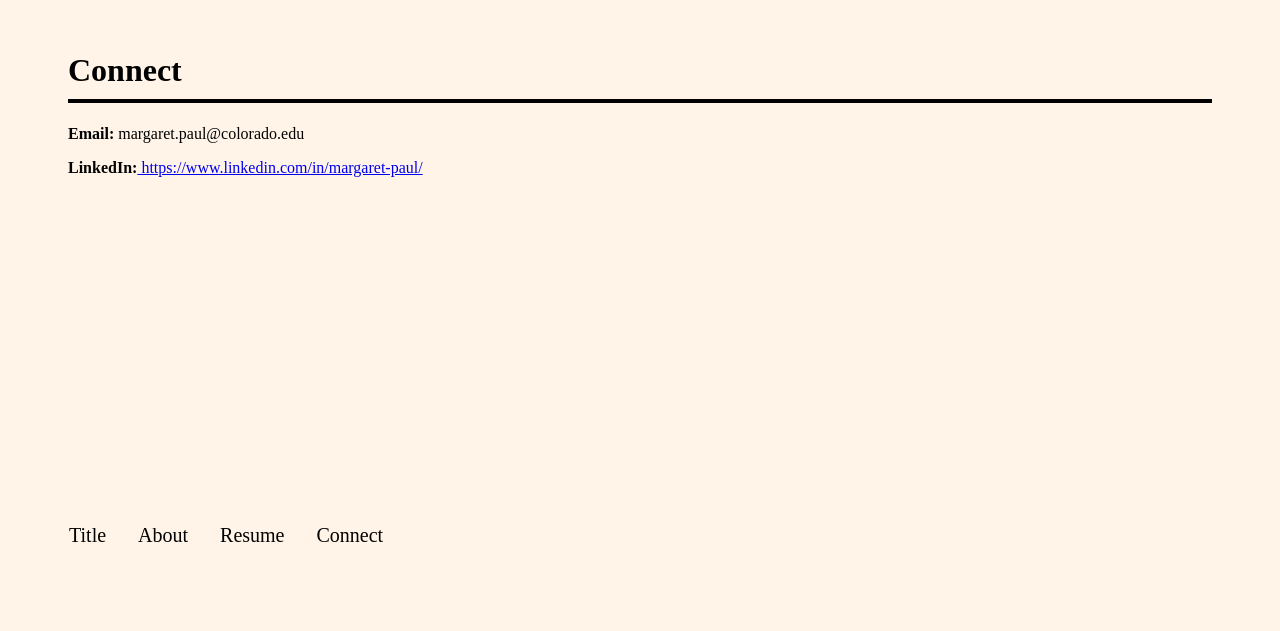
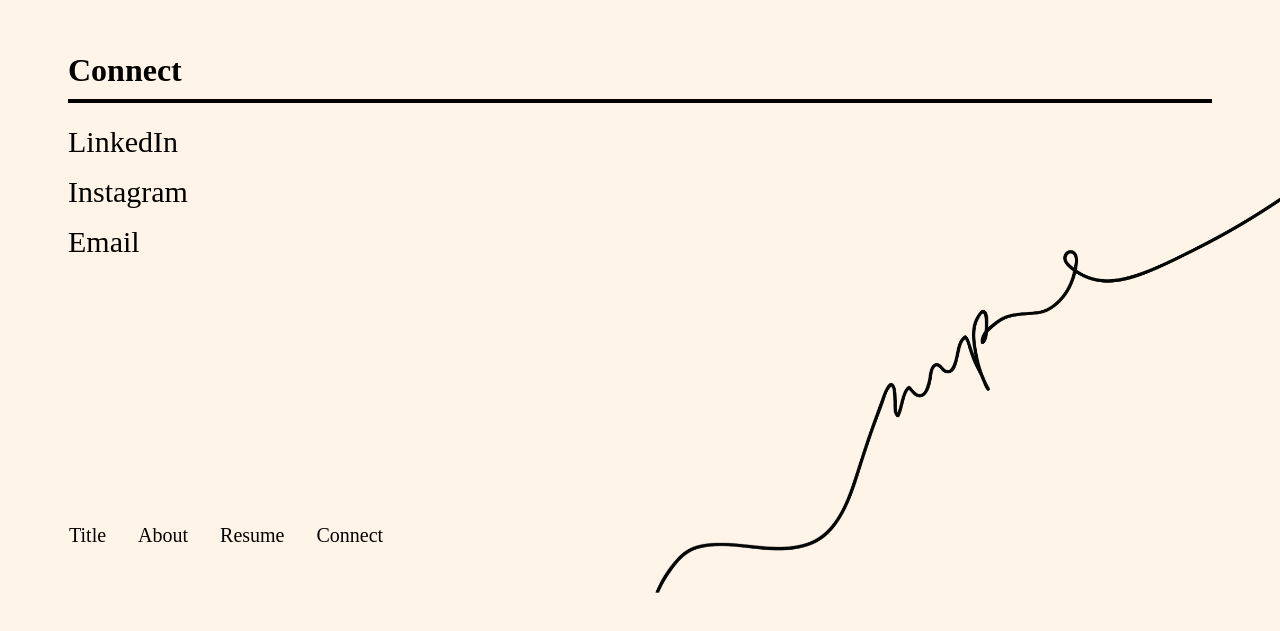
Before and after one commit to margaretpaul/margaretpaul.github.io, a plain HTML site: page web/maggieconnect.html in a window 1280 px wide. Shown: the part 219-850 px from the top of the page. Drawn offline with Linux system fonts and the light colour scheme.

Commit message:
web update

```diff
--- a/web/maggie.css
+++ b/web/maggie.css
@@ -13,10 +13,25 @@ body{
 
 .page-content{
     position: relative;
-    font-size: 20px;
+    font-size: 18px;
     font-weight: 400;
     margin-left: 60px;
     top: 90px;
+    line-height: 8px;
+}
+
+.mp{
+    position: fixed;
+    width: 50%;
+    margin: 0;
+    bottom: -20px;
+    right: -1%;
+    z-index: 11;
+
+}
+
+.break{
+    font-size: 80px;
 }
 
     .navbar{
@@ -105,11 +120,12 @@ h2:after
 .aboutcontent{
     position: relative;
     margin-right: 60%;
+    font-size: 16px;
 
 }
 .travel{
     position:relative;
-    font-size: 20px;
+    font-size: 16px;
     margin-right: 60%;
 }
 
@@ -119,6 +135,22 @@ h2:after
     margin-left: 60px;
     margin-right: 0px;
     top: 100px;
+}
+
+.emaillink{
+    text-decoration: none;
+    color: rgb(0, 0, 0);
+    font-size: 30px;
+}
+.instagramlink{
+    text-decoration: none;
+    color: rgb(0, 0, 0);
+    font-size: 30px;
+}
+.linkedinlink{
+    text-decoration: none;
+    color: rgb(0, 0, 0);
+    font-size: 30px;
 }
 
 @media screen and (min-width: 500px) {
@@ -181,6 +213,12 @@ h2:after
         font-size: 12px;
         padding-bottom: 40%;
     }
+    .mp{
+        right: -10%;
+        bottom: -6%;
 
 
     }
+
+
+    }
--- a/web/maggieconnect.html
+++ b/web/maggieconnect.html
@@ -12,6 +12,7 @@
     onmouseout="this.start();">
         Maggie Paul
     </marquee>
+    <img class="mp" src="/img/mp.png" alt="mp">
     <div class="navbar">
         <div>
             <ul>
@@ -33,8 +34,9 @@
 
     <div class="connect">
         <h1>Connect</h1>
-        <p><strong>Email:</strong> margaret.paul@colorado.edu</p>
-        <p><strong>LinkedIn:</strong><a href="https://www.linkedin.com/in/margaret-paul/"> https://www.linkedin.com/in/margaret-paul/</a></p>
+        <a class="linkedinlink" href="https://www.linkedin.com/in/margaret-paul/"> LinkedIn</a></p>
+        <a class="instagramlink" href="https://www.instagram.com/maggiepaulyd/"> Instagram</a></p>
+        <a class="emaillink" href = "margarpaul@gmail.com">Email</a>
     </div>
 
 </body>
```
Also changed, not shown: web/maggie.html (+4 -2 lines), web/maggieabout.html (+4 -4 lines), web/maggieresume.html (+1 -0 lines), img/mp.png (added).
